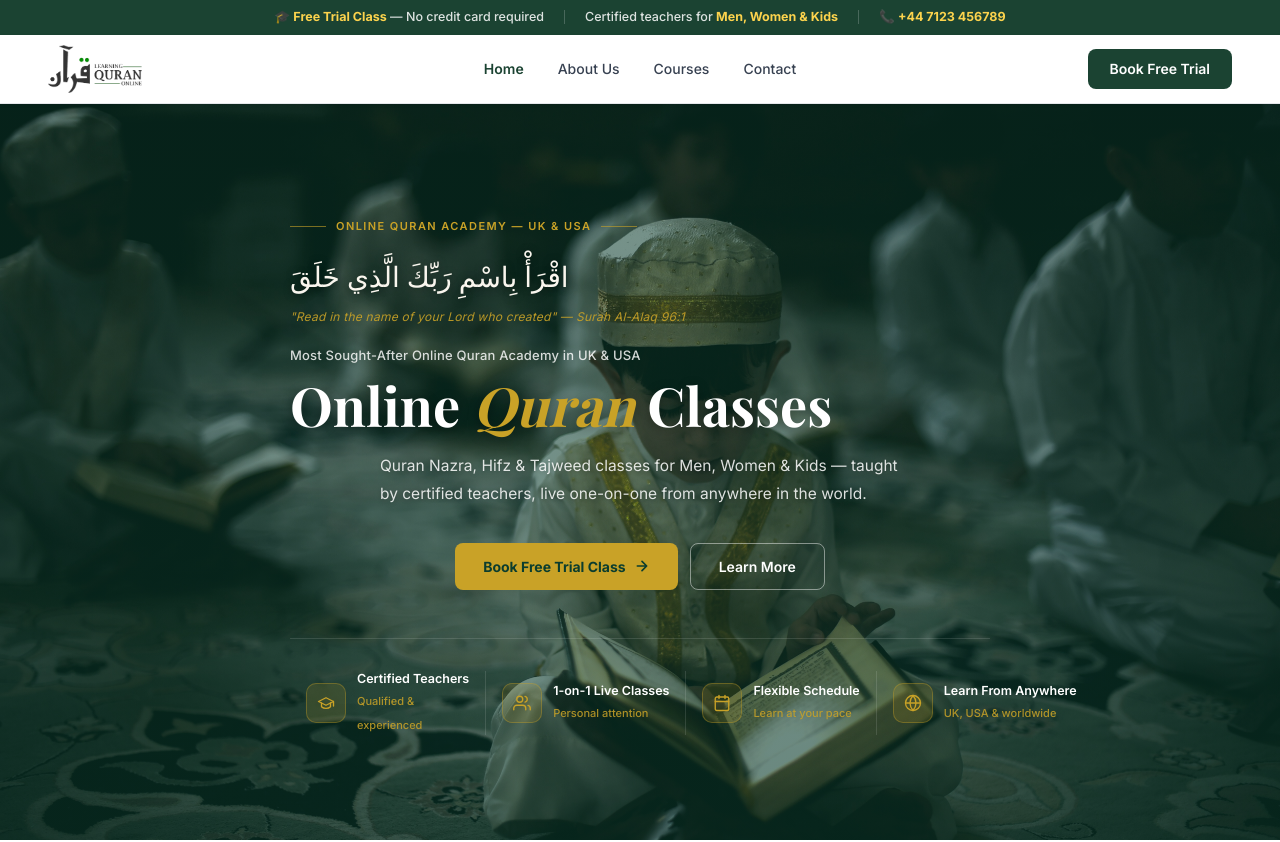
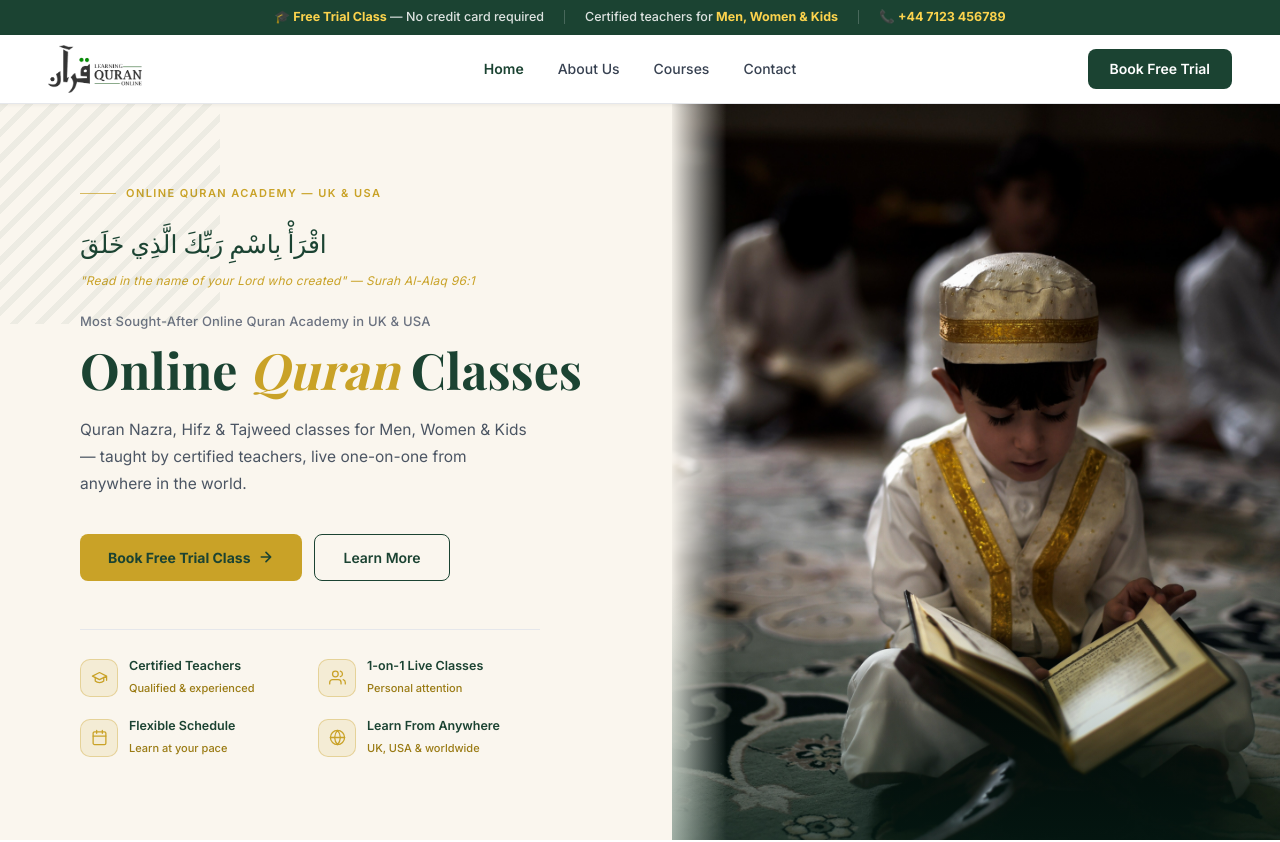
Before and after one commit to Waqashakim1122/Learn-Quran-Online, a React (Create React App) app: page / in a window 1280 px wide. Shown: the top 842 px of the page. Built offline with nearby package versions, Linux system fonts and the light colour scheme; no server answers; a web font is replaced by a local one.

Commit message:
Refactor Hero.css for layout and style updates

```diff
--- a/src/MyComponents/Heros/Hero.css
+++ b/src/MyComponents/Heros/Hero.css
@@ -3,59 +3,37 @@
 .hero {
   width: 100%;
   min-height: 92vh;
-  background: linear-gradient(
-      rgba(11, 61, 46, 0.55),
-      rgba(11, 61, 46, 0.60)
-    ),
-    url(../../assetes/Hero.jpg) center / cover no-repeat;
-  color: #FAF6EE;
-  display: flex;
-  align-items: center;
-  justify-content: center;
+  display: grid;
+  grid-template-columns: 1.05fr 0.95fr;
+  background: #FAF6EE;
   position: relative;
   overflow: hidden;
   font-family: 'Inter', sans-serif;
 }
 
-.hero-pat-tr {
+.hero-text-side {
+  display: flex;
+  flex-direction: column;
+  justify-content: center;
+  padding: 80px 64px 80px 80px;
+  position: relative;
+  z-index: 2;
+}
+
+.hero-pat {
   position: absolute;
   top: 0;
-  right: 0;
-  width: 300px;
-  height: 300px;
+  left: 0;
+  width: 220px;
+  height: 220px;
   background-image: repeating-linear-gradient(
     135deg,
-    rgba(201, 162, 39, 0.13) 0px,
-    rgba(201, 162, 39, 0.13) 6px,
+    rgba(27, 67, 50, 0.06) 0px,
+    rgba(27, 67, 50, 0.06) 6px,
     transparent 6px,
     transparent 18px
   );
   pointer-events: none;
-}
-
-.hero-pat-bl {
-  position: absolute;
-  bottom: 0;
-  left: 0;
-  width: 200px;
-  height: 200px;
-  background-image: repeating-linear-gradient(
-    135deg,
-    rgba(201, 162, 39, 0.09) 0px,
-    rgba(201, 162, 39, 0.09) 6px,
-    transparent 6px,
-    transparent 18px
-  );
-  pointer-events: none;
-}
-
-.hero-inner {
-  text-align: center;
-  max-width: 760px;
-  padding: 72px 32px 48px;
-  position: relative;
-  z-index: 2;
-  width: 100%;
 }
 
 .hero-eyebrow {
@@ -67,53 +45,48 @@
   letter-spacing: 0.13em;
   text-transform: uppercase;
   color: #C9A227;
-  margin-bottom: 20px;
+  margin-bottom: 22px;
 }
 
-.hero-eyebrow::before,
-.hero-eyebrow::after {
+.hero-eyebrow::before {
   content: '';
   width: 36px;
   height: 1px;
   background: #C9A227;
-  opacity: 0.6;
+  opacity: 0.7;
 }
 
-/* Quranic Verse */
 .hero-bismillah {
-  font-size: 1.75rem;
-  color: #FAF6EE;
+  font-size: 1.55rem;
+  color: #1B4332;
   margin-bottom: 6px;
   line-height: 1.7;
   font-family: serif;
-  text-shadow: 0 1px 8px rgba(0,0,0,0.4);
 }
 
 .hero-verse-translation {
   font-size: 12px;
   color: #C9A227;
   font-style: italic;
-  margin-bottom: 20px;
+  margin-bottom: 22px;
   letter-spacing: 0.02em;
-  opacity: 0.9;
 }
 
 .hero-sub {
   font-size: 13px;
   font-weight: 500;
-  color: rgba(255, 255, 255, 0.82);
+  color: #6B7280;
   margin-bottom: 10px;
   letter-spacing: 0.015em;
 }
 
 .hero-title {
   font-family: 'Playfair Display', serif;
-  font-size: 54px;
+  font-size: 50px;
   font-weight: 700;
   line-height: 1.13;
-  color: #ffffff;
-  margin-bottom: 16px;
-  text-shadow: 0 2px 12px rgba(0,0,0,0.3);
+  color: #1B4332;
+  margin-bottom: 18px;
 }
 
 .hero-title em {
@@ -123,25 +96,22 @@
 
 .hero-desc {
   font-size: 15.5px;
-  color: rgba(255, 255, 255, 0.85);
-  max-width: 520px;
-  margin: 0 auto 36px;
+  color: #4B5563;
+  max-width: 460px;
+  margin: 0 0 36px;
   line-height: 1.75;
-  text-shadow: 0 1px 4px rgba(0,0,0,0.2);
 }
 
-/* Buttons */
 .hero-btns {
   display: flex;
   gap: 12px;
-  justify-content: center;
   flex-wrap: wrap;
   margin-bottom: 48px;
 }
 
 .hero-btn-gold {
   background: #C9A227;
-  color: #0B3D2E !important;
+  color: #1B4332 !important;
   font-family: 'Inter', sans-serif;
   font-weight: 700;
   font-size: 14px;
@@ -158,7 +128,7 @@
 .hero-btn-gold svg {
   width: 16px;
   height: 16px;
-  stroke: #0B3D2E;
+  stroke: #1B4332;
   fill: none;
   stroke-width: 2.5;
   stroke-linecap: round;
@@ -168,60 +138,47 @@
 .hero-btn-gold:hover {
   background: #DEB840;
   transform: translateY(-1px);
-  color: #0B3D2E !important;
+  color: #1B4332 !important;
 }
 
 .hero-btn-outline {
   background: transparent;
-  color: #ffffff !important;
+  color: #1B4332 !important;
   font-family: 'Inter', sans-serif;
   font-weight: 600;
   font-size: 14px;
   padding: 12px 28px;
   border-radius: 8px;
-  border: 1.5px solid rgba(255, 255, 255, 0.45);
+  border: 1.5px solid #1B4332;
   text-decoration: none !important;
   display: inline-block;
   transition: all 0.18s;
 }
 
 .hero-btn-outline:hover {
-  background: rgba(255, 255, 255, 0.1);
-  border-color: rgba(255, 255, 255, 0.8);
+  background: rgba(27, 67, 50, 0.06);
 }
 
-/* Feature Bar */
 .hero-feats {
   display: grid;
-  grid-template-columns: repeat(4, 1fr);
-  gap: 0;
-  border-top: 1px solid rgba(255, 255, 255, 0.12);
-  padding-top: 32px;
-  max-width: 700px;
-  margin: 0 auto;
+  grid-template-columns: repeat(2, 1fr);
+  gap: 20px 16px;
+  border-top: 1px solid #E5E7EB;
+  padding-top: 28px;
+  max-width: 460px;
 }
 
 .hero-feat {
   display: flex;
   align-items: center;
   gap: 11px;
-  padding: 0 16px;
-  border-right: 1px solid rgba(255, 255, 255, 0.12);
-}
-
-.hero-feat:last-child {
-  border-right: none;
-}
-
-.hero-feat-div {
-  display: none;
 }
 
 .hero-feat-icon {
-  width: 40px;
-  height: 40px;
+  width: 38px;
+  height: 38px;
   border-radius: 10px;
-  background: rgba(201, 162, 39, 0.15);
+  background: rgba(201, 162, 39, 0.12);
   border: 1px solid rgba(201, 162, 39, 0.35);
   display: flex;
   align-items: center;
@@ -230,8 +187,8 @@
 }
 
 .hero-feat-icon svg {
-  width: 18px;
-  height: 18px;
+  width: 17px;
+  height: 17px;
 }
 
 .hero-feat-text {
@@ -242,34 +199,60 @@
   display: block;
   font-size: 12.5px;
   font-weight: 600;
-  color: #ffffff;
+  color: #1B4332;
   line-height: 1.3;
-  white-space: nowrap;
 }
 
 .hero-feat-text span {
   font-size: 11px;
-  color: rgba(201, 162, 39, 0.85);
+  color: #9A7B14;
   font-weight: 500;
 }
 
-/* Mobile */
-@media (max-width: 768px) {
-  .hero-title { font-size: 36px; }
-  .hero-bismillah { font-size: 1.4rem; }
-  .hero-inner { padding: 48px 20px 40px; }
-  .hero-feats {
-    grid-template-columns: repeat(2, 1fr);
-    gap: 16px;
-    border-top: 1px solid rgba(255,255,255,0.12);
-  }
-  .hero-feat {
-    border-right: none;
-    padding: 0 8px;
-  }
+.hero-image-side {
+  position: relative;
+  background-size: cover;
+  background-position: center;
+  background-repeat: no-repeat;
 }
 
-@media (max-width: 400px) {
+.hero-image-fade {
+  position: absolute;
+  inset: 0;
+  background: linear-gradient(90deg, rgba(250,246,238,0.95) 0%, rgba(250,246,238,0) 9%);
+}
+
+.hero-image-side::after {
+  content: '';
+  position: absolute;
+  bottom: 0; left: 0; right: 0;
+  height: 35%;
+  background: linear-gradient(to top, rgba(11,61,46,0.35), transparent);
+  pointer-events: none;
+}
+
+@media (max-width: 900px) {
+  .hero {
+    grid-template-columns: 1fr;
+    min-height: auto;
+  }
+  .hero-text-side {
+    padding: 56px 24px 40px;
+    order: 1;
+  }
+  .hero-image-side {
+    order: 2;
+    height: 360px;
+  }
+  .hero-image-fade {
+    background: linear-gradient(180deg, rgba(250,246,238,0.95) 0%, rgba(250,246,238,0) 12%);
+  }
+  .hero-title { font-size: 38px; }
+  .hero-bismillah { font-size: 1.3rem; }
+  .hero-feats { max-width: 100%; }
+}
+
+@media (max-width: 480px) {
   .hero-feats {
     grid-template-columns: 1fr;
   }
```
